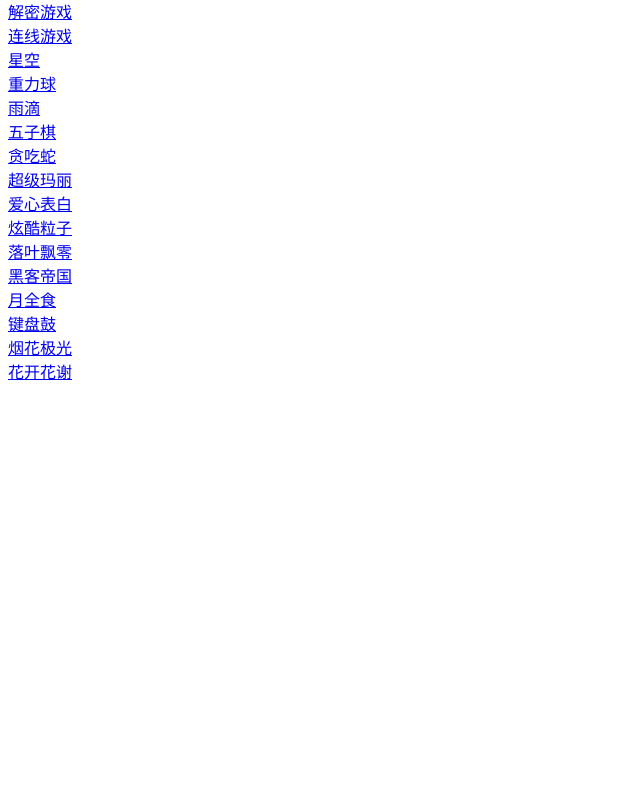
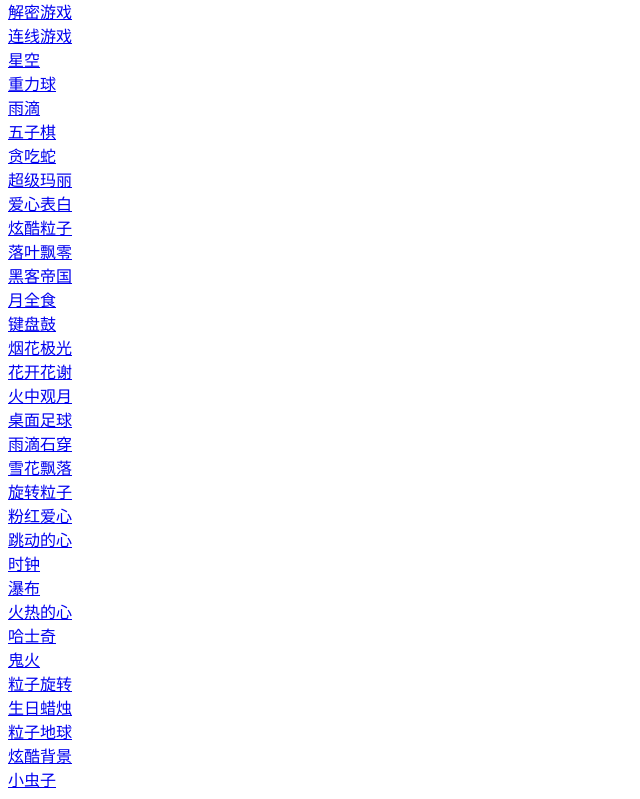
Before and after one commit to robotneo/robotneo.github.io, a plain HTML site: page index.html in a window 1280 px wide. Shown: the part 387-1186 px from the top of the page, without its empty margins (0-640 px from the left). Before the commit the page ends 800 px from the top, so only its background shows below. Drawn offline with Linux system fonts and the light colour scheme.

Commit message:
2018年3月29日第三次更新提交

```diff
--- a/index.html
+++ b/index.html
@@ -42,6 +42,23 @@
     <a href="https://robotneo.github.io/texiao/jianpangu.html" title="键盘鼓" target="_blank">键盘鼓</a><br>
     <a href="https://robotneo.github.io/texiao/yanhuajiguang.html" title="烟花极光" target="_blank">烟花极光</a><br>
     <a href="https://robotneo.github.io/texiao/huakai.html" title="花开花谢" target="_blank">花开花谢</a><br>
+    <a href="https://robotneo.github.io/texiao/huomoon.html" title="火中观月" target="_blank">火中观月</a><br>
+    <a href="https://robotneo.github.io/texiao/zhuomianzuqiu.html" title="桌面足球" target="_blank">桌面足球</a><br>
+    <a href="https://robotneo.github.io/texiao/yudite.html" title="雨滴石穿" target="_blank">雨滴石穿</a><br>
+    <a href="https://robotneo.github.io/texiao/xuehua/index.html" title="雪花飘落" target="_blank">雪花飘落</a><br>
+    <a href="https://robotneo.github.io/texiao/xuanzhuan.html" title="旋转粒子" target="_blank">旋转粒子</a><br>
+    <a href="https://robotneo.github.io/texiao/lovefen.html" title="粉红爱心" target="_blank">粉红爱心</a><br>
+    <a href="https://robotneo.github.io/texiao/tiaodonglove.html" title="跳动的心" target="_blank">跳动的心</a><br>
+    <a href="https://robotneo.github.io/texiao/shizhong.html" title="时钟" target="_blank">时钟</a><br>
+    <a href="https://robotneo.github.io/texiao/pubu.html" title="瀑布" target="_blank">瀑布</a><br>
+    <a href="https://robotneo.github.io/texiao/huoredelove.html" title="火热的心" target="_blank">火热的心</a><br>
+    <a href="https://robotneo.github.io/texiao/hashiqi.html" title="哈士奇" target="_blank">哈士奇</a><br>
+    <a href="https://robotneo.github.io/texiao/guihuo/index.html" title="鬼火" target="_blank">鬼火</a><br>
+    <a href="https://robotneo.github.io/texiao/lizixuanzhuan.html" title="粒子旋转" target="_blank">粒子旋转</a><br>
+    <a href="https://robotneo.github.io/texiao/shengrilazhu.html" title="生日蜡烛" target="_blank">生日蜡烛</a><br>
+    <a href="https://robotneo.github.io/texiao/diqiuxuan.html" title="粒子地球" target="_blank">粒子地球</a><br>
+    <a href="https://robotneo.github.io/texiao/xuankubeij.html" title="炫酷背景" target="_blank">炫酷背景</a><br>
+    <a href="https://robotneo.github.io/texiao/xiaochongzi.html" title="小虫子" target="_blank">小虫子</a><br>
 
 </body>
 </html>
```
